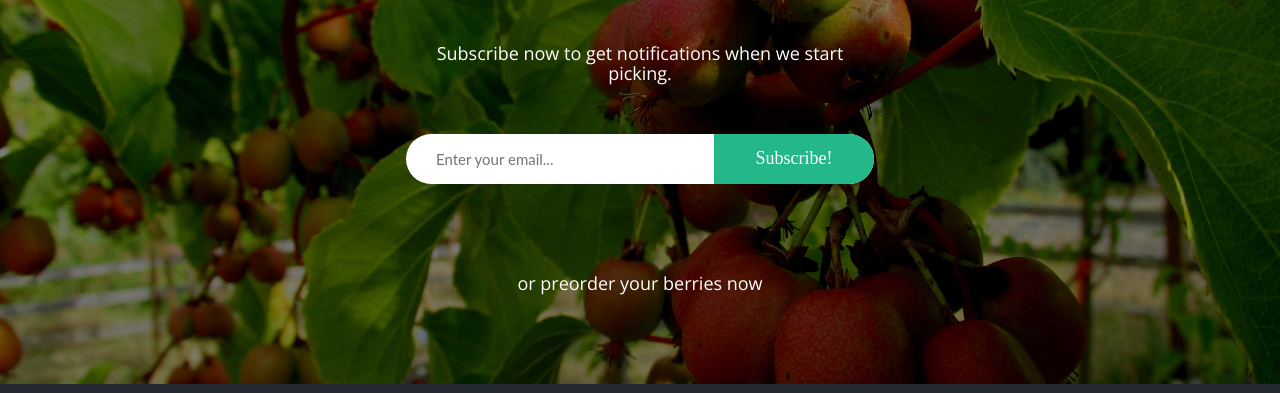
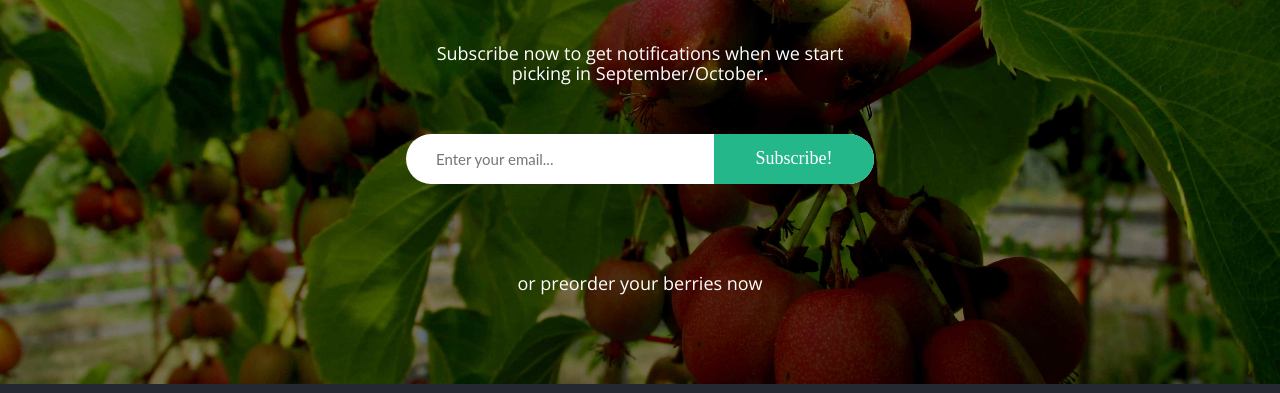
Before and after one commit to pwmckenna/broken-shovel-kiwi-farm, a plain HTML site: page index.html in a window 1280 px wide. Shown: the part 175-568 px from the top of the page. Drawn offline with nearby package versions, Linux system fonts and the light colour scheme; a script that the page names is missing.

Commit message:
pick dates

```diff
--- a/index.html
+++ b/index.html
@@ -26,7 +26,7 @@
           </div>
 
           <div class="subcription-info text-center">
-            <h4 class="subs-title text-center">Subscribe now to get notifications when we start picking.</h4>
+            <h4 class="subs-title text-center">Subscribe now to get notifications when we start picking in September/October.</h4>
             <form class="subscribe_form" action="#" method="post">
               <input required="" value="" placeholder="Enter your email..." class="email" id="email" name="email" type="email">
               <input class="subscribe" name="email" value="Subscribe!" type="submit">
```
